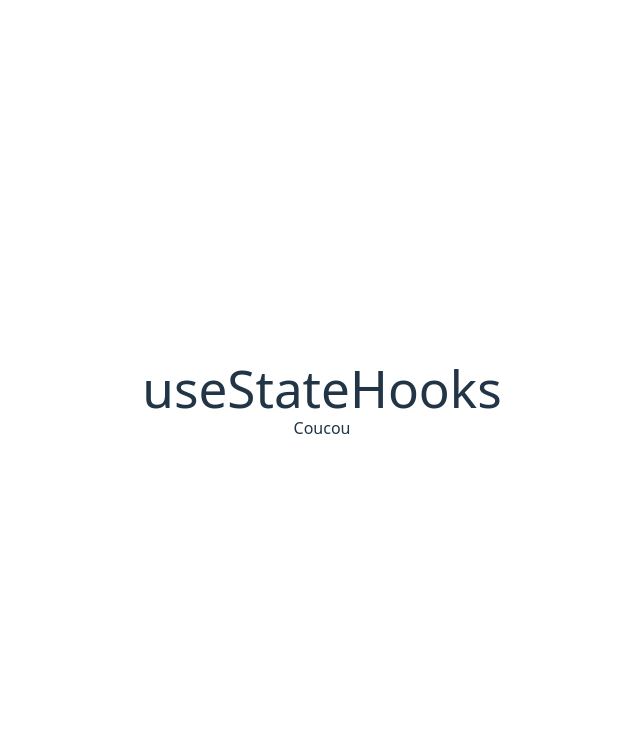
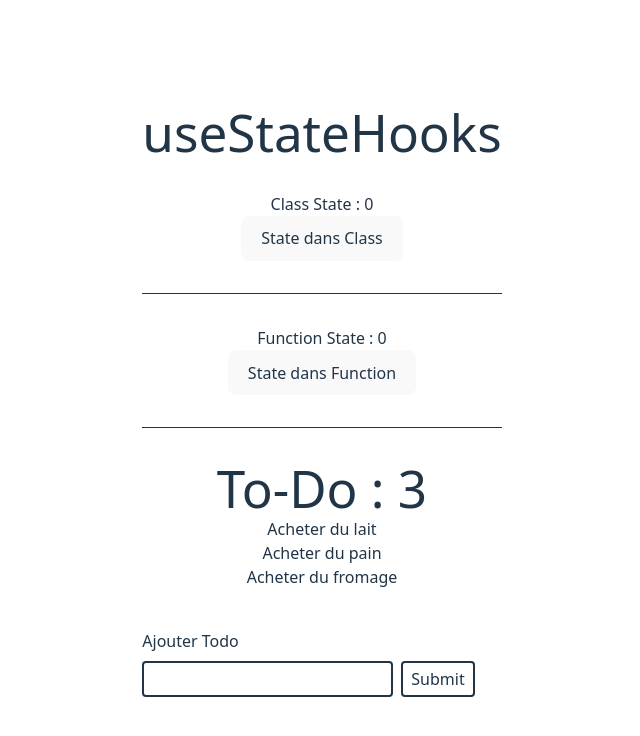
Before and after one commit to Saeba33/react-tuto-suite, a React (Vite) app: page / in a window 1280 px wide. Shown: the top 736 px of the page, without its empty margins (318-958 px from the left). Built offline with nearby package versions, Linux system fonts and the light colour scheme.

Commit message:
react hook usestate

```diff
--- a/package.json
+++ b/package.json
@@ -13,7 +13,8 @@
     "@tailwindcss/vite": "^4.1.13",
     "react": "^19.1.1",
     "react-dom": "^19.1.1",
-    "tailwindcss": "^4.1.13"
+    "tailwindcss": "^4.1.13",
+    "uuid": "^13.0.0"
   },
   "devDependencies": {
     "@eslint/js": "^9.36.0",
--- a/src/App.jsx
+++ b/src/App.jsx
@@ -1,11 +1,17 @@
 import "./App.css";
 import ClassState from "./components/ClassState";
+import FunctionState from "./components/FunctionState";
+import Todo from "./components/Todo";
 
 function App() {
 	return (
-		<div>
+		<div className="flex flex-col gap-8">
 			<h1>useStateHooks</h1>
-      <ClassState/>
+			<ClassState />
+			<hr />
+			<FunctionState />
+			<hr />
+      <Todo/>
 		</div>
 	);
 }
--- /dev/null
+++ b/src/components/AddTodoForm.jsx
@@ -0,0 +1,34 @@
+import { useState } from "react";
+
+const AddTodoForm = ({ addNewTodo }) => {
+	const [addTodo, setAddTodo] = useState("");
+
+	const handleTodo = (e) => {
+		e.preventDefault();
+		addNewTodo(addTodo);
+		setAddTodo("");
+	};
+
+	return (
+		<form onSubmit={handleTodo}>
+			<div className="flex flex-col w-full mx-auto gap-2">
+				<label className="mt-10 flex items-start">Ajouter Todo</label>
+
+				<div className="flex items-center gap-2">
+					<input
+						className="border-2 py-1 px-2 rounded"
+						type="text"
+						value={addTodo}
+						onChange={(e) => setAddTodo(e.target.value)}
+					/>
+					<input
+						className="border-2 py-1 px-2 rounded cursor-pointer"
+						type="submit"
+					/>
+				</div>
+			</div>
+		</form>
+	);
+};
+
+export default AddTodoForm;
--- a/src/components/ClassState.jsx
+++ b/src/components/ClassState.jsx
@@ -1,9 +1,29 @@
 import { Component } from "react";
 
+class ClassState extends Component {
+	constructor(props) {
+		super(props);
 
-class ClassState extends Component {
+		this.state = {
+			counter: 0,
+		};
+	}
+
+	addOne = () => {
+		this.setState((prevState) => {
+			return {
+				counter: prevState.counter + 1,
+			};
+		});
+	};
+
 	render() {
-		return <div>Coucou</div>;
+		return (
+			<div>
+				<p>Class State : {this.state.counter}</p>
+				<button onClick={this.addOne}>State dans Class</button>
+			</div>
+		);
 	}
 }
 
--- /dev/null
+++ b/src/components/FunctionState.jsx
@@ -0,0 +1,16 @@
+import { useState } from "react";
+
+const FunctionState = () => {
+	const [counter, setCounter] = useState(0);
+
+	return (
+		<div>
+			<p>Function State : {counter}</p>
+			<button onClick={() => setCounter(prevCounter => prevCounter + 1)}>
+				State dans Function
+			</button>
+		</div>
+	);
+};
+
+export default FunctionState;
--- /dev/null
+++ b/src/components/Todo.jsx
@@ -0,0 +1,49 @@
+import { useState } from "react";
+import { v4 as uuidv4 } from "uuid";
+import AddTodoForm from "./AddTodoForm";
+
+const Todo = () => {
+	const [todos, setTodos] = useState([
+		{ id: 1, label: "Acheter du lait" },
+		{ id: 2, label: "Acheter du pain" },
+		{ id: 3, label: "Acheter du fromage" },
+	]);
+	const [warning, setWarning] = useState(false);
+
+	const addNewTodo = (newTodo) => {
+		const newId = uuidv4();
+		if (newTodo !== "") {
+			warning && setWarning(false);
+
+			setTodos([
+				...todos,
+				{
+					id: newId,
+					label: newTodo,
+				},
+			]);
+		} else {
+			setWarning(true);
+		}
+	};
+
+	const myTodos = todos.map((todo) => {
+		return <li key={todo.id}>{todo.label}</li>;
+	});
+
+	const warningMsg = warning && (
+		<div className="text-red-500" role="alert">
+			Veuillez indiquer un libellé
+		</div>
+	);
+	return (
+		<div>
+			{warningMsg}
+			<h1>To-Do : {todos.length}</h1>
+			<ul>{myTodos}</ul>
+			<AddTodoForm addNewTodo={addNewTodo} />
+		</div>
+	);
+};
+
+export default Todo;
```
Also changed, not shown: 1 other file (tests, documents, lock files or other folders).
